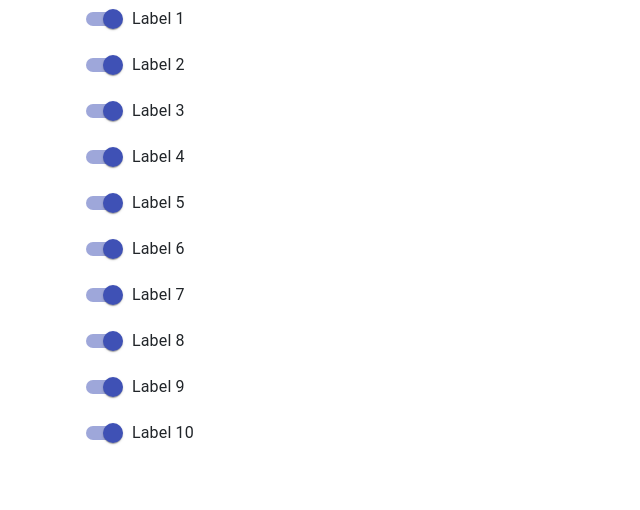
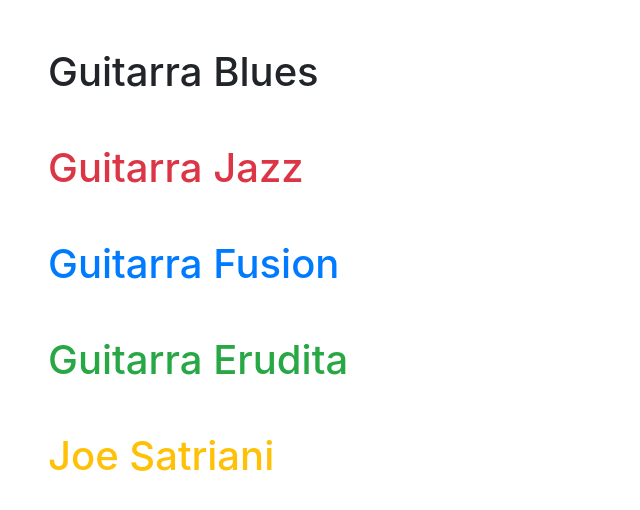
Before and after one commit to leoportogtr86/react-js, a React (Create React App) app: page / in a window 1280 px wide. Shown: the top 510 px of the page, without its empty margins (0-640 px from the left). Built offline with nearby package versions, Linux system fonts and the light colour scheme.

Commit message:
react reveal

```diff
--- a/package.json
+++ b/package.json
@@ -14,6 +14,7 @@
     "react": "^16.13.1",
     "react-dom": "^16.13.1",
     "react-howler": "^4.0.0",
+    "react-reveal": "^1.2.2",
     "react-scripts": "^2.1.8",
     "styled-components": "^5.2.0"
   },
--- a/src/components/App.jsx
+++ b/src/components/App.jsx
@@ -1,7 +1,5 @@
 import React from "react";
-import Interruptor from "./Interruptor";
-
-
+import ReactReveal from "./ReactReveal";
 
 export default props => {
 
@@ -10,24 +8,8 @@
 
 
     <div>
-      <div className="container">
 
-        <div className="row">
-          <div className="col-12">
-
-            <Interruptor label="Label 1" />
-            <Interruptor label="Label 2" />
-            <Interruptor label="Label 3" />
-            <Interruptor label="Label 4" />
-            <Interruptor label="Label 5" />
-            <Interruptor label="Label 6" />
-            <Interruptor label="Label 7" />
-            <Interruptor label="Label 8" />
-            <Interruptor label="Label 9" />
-            <Interruptor label="Label 10" />
-          </div>
-        </div>
-      </div>
+      <ReactReveal />
 
 
     </div >
--- /dev/null
+++ b/src/components/ReactReveal.jsx
@@ -0,0 +1,40 @@
+import React from 'react'
+import Fade from 'react-reveal/Fade'
+import Flip from 'react-reveal/Flip'
+import Rotate from 'react-reveal/Rotate'
+import Zoom from 'react-reveal/Zoom'
+import RubberBand from 'react-reveal/RubberBand'
+
+export default props => {
+
+
+
+    return (
+
+        <div>
+
+            <Fade>
+                <h1 className="m-5">Guitarra Blues</h1>
+            </Fade>
+
+            <Flip>
+                <h1 className="text-danger m-5">Guitarra Jazz</h1>
+            </Flip>
+
+            <Rotate>
+                <h1 className="text-primary m-5">Guitarra Fusion</h1>
+            </Rotate>
+
+            <Zoom>
+                <h1 className="text-success m-5">Guitarra Erudita</h1>
+            </Zoom>
+
+            <RubberBand>
+                <h1 className="text-warning m-5">Joe Satriani</h1>
+            </RubberBand>
+
+
+
+        </div>
+    )
+}
```
Also changed, not shown: 1 other file (tests, documents, lock files or other folders).
